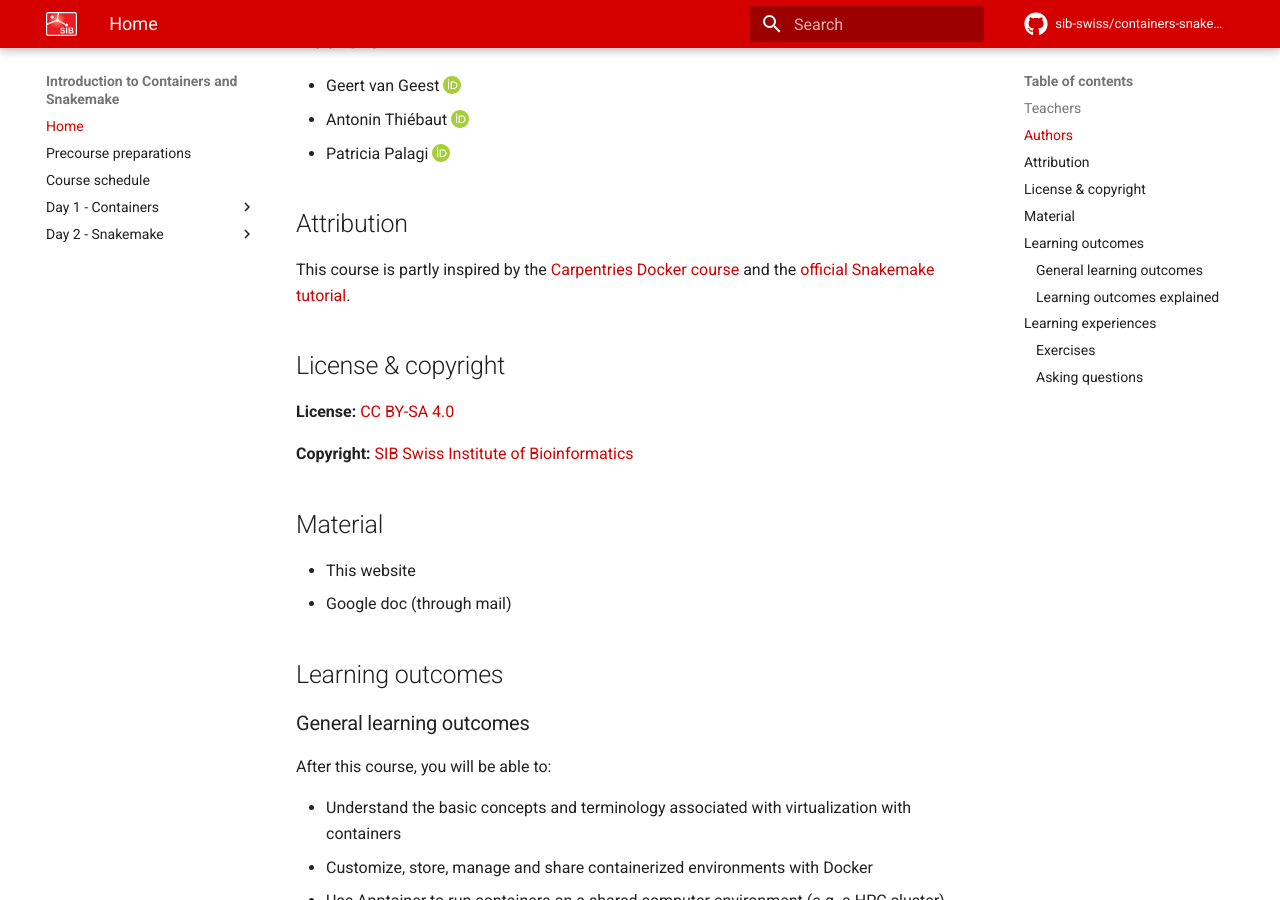
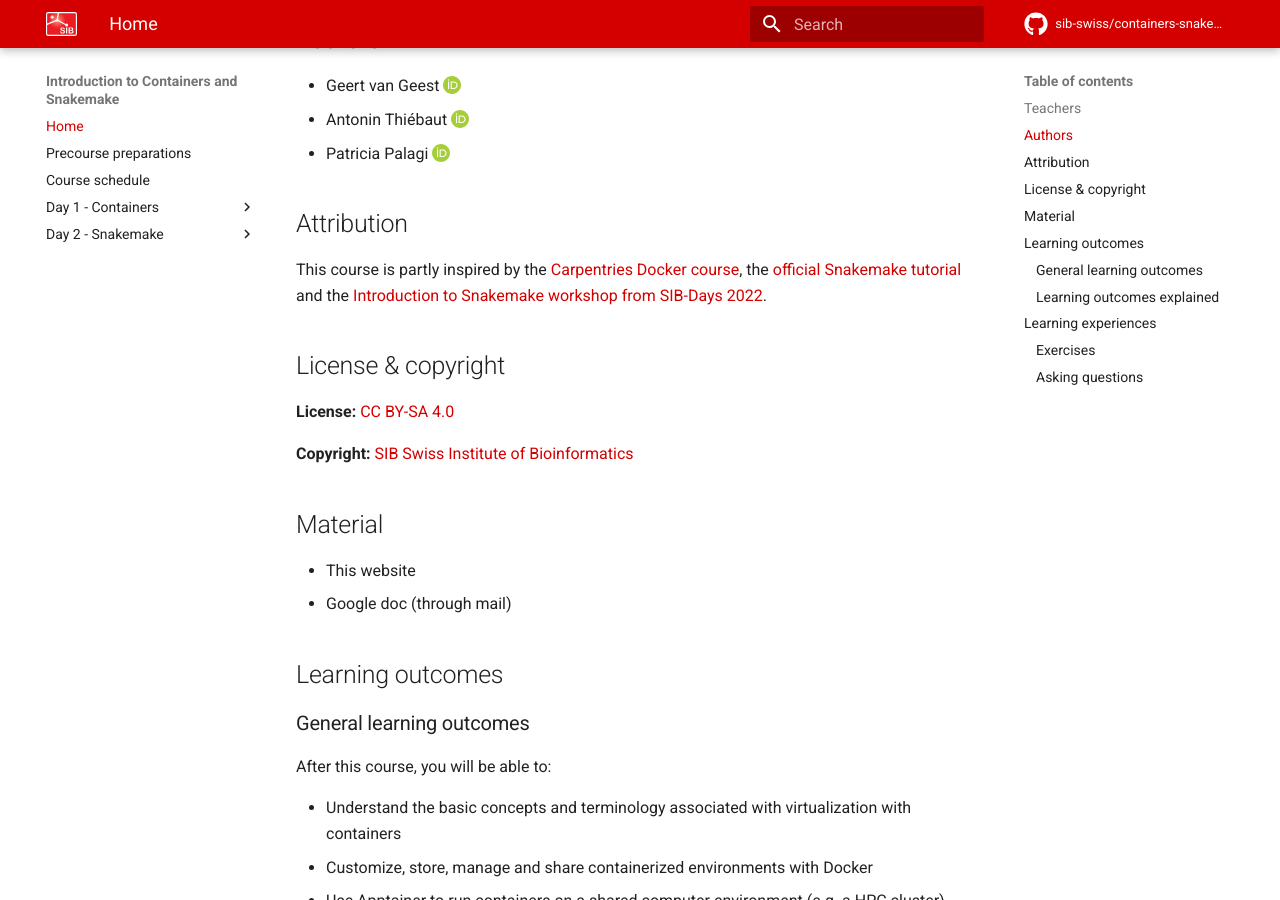
Before and after one commit to sib-swiss/containers-introduction-training, an MkDocs documentation site: the page built from docs/index.md, in a window 1280 px wide and 900 px high, scrolled down 341 px. Built offline with MkDocs 1.6.1 and Material for MkDocs 9.7.7, drawn with Linux system fonts in a browser that asks for light colours; comment, search, counter and statistics services are not loaded; the version menu is left out.

Commit message:
Added Romain in attributions

```diff
--- a/docs/index.md
+++ b/docs/index.md
@@ -14,7 +14,7 @@
 
 ## Attribution
 
-This course is partly inspired by the [Carpentries Docker course](https://carpentries-incubator.github.io/docker-introduction/) and the [official Snakemake tutorial](https://snakemake.readthedocs.io/en/stable/tutorial/tutorial.html).
+This course is partly inspired by the [Carpentries Docker course](https://carpentries-incubator.github.io/docker-introduction/), the [official Snakemake tutorial](https://snakemake.readthedocs.io/en/stable/tutorial/tutorial.html) and the [Introduction to Snakemake workshop from SIB-Days 2022](https://github.com/RomainFeron/workshop-snakemake-sibdays2022).
 
 ## License & copyright
 
```
